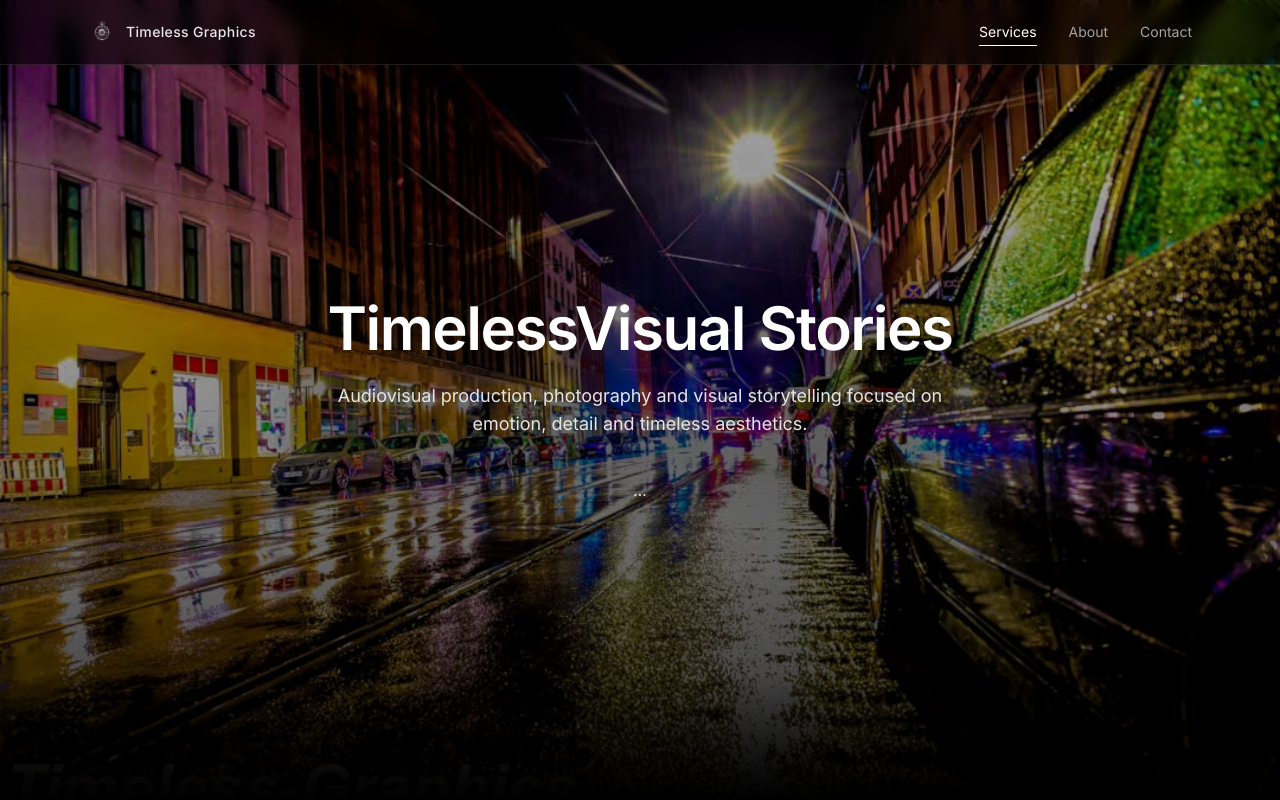
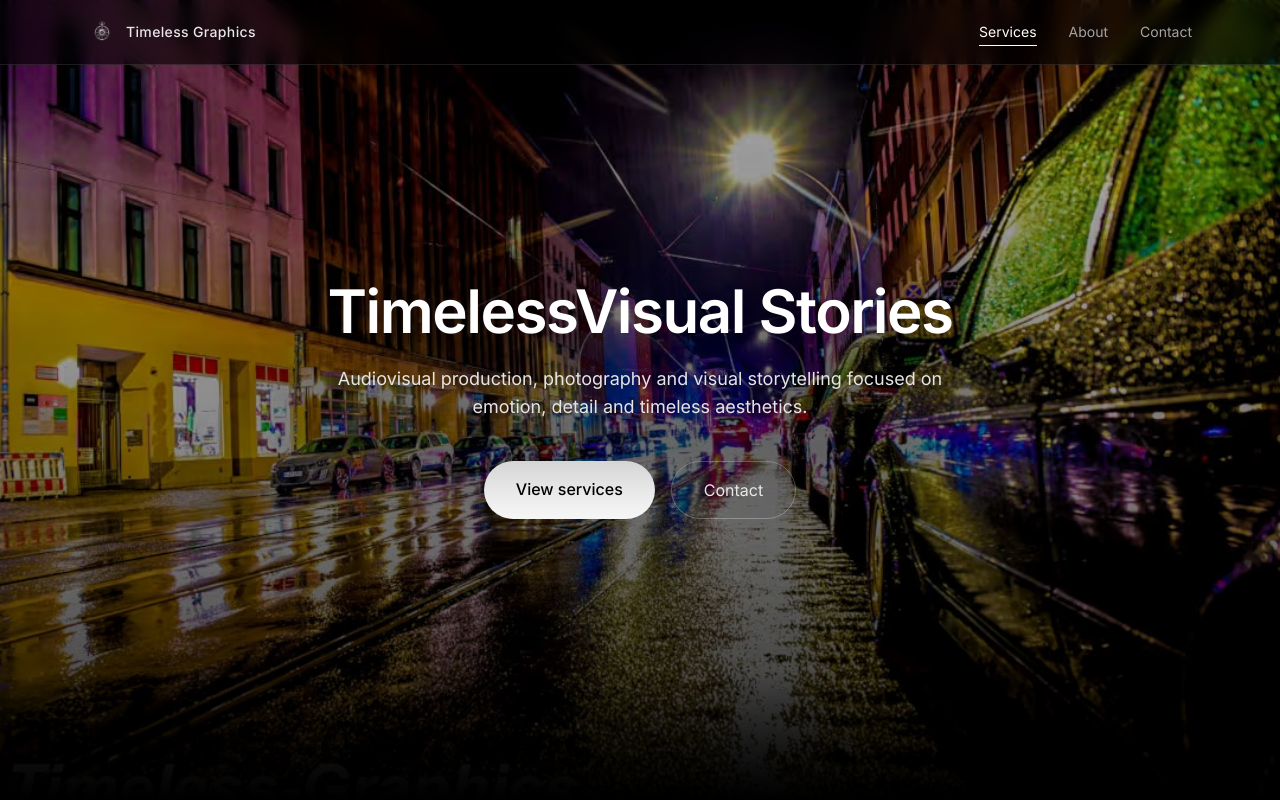
Before and after one commit to calamarico/timeless-graphics, a React (Vite) app: page / in a window 1280 px wide. Shown: the top 800 px of the page. Built offline with nearby package versions, Linux system fonts and the light colour scheme; the HTML template or start-up script is replaced by a standard one.

Commit message:
Adjust Hero text

```diff
--- a/src/components/hero/Hero.tsx
+++ b/src/components/hero/Hero.tsx
@@ -10,7 +10,7 @@ export default function Hero() {
     offset: ["start start", "end start"],
   });
 
-  // Parallax suave (ajusta -80 / 80 si quieres más o menos)
+  // Parallax vertical suave
   const y = useTransform(scrollYProgress, [0, 1], ["0%", "14%"]);
 
   return (
@@ -18,7 +18,7 @@ export default function Hero() {
       ref={ref}
       className="relative min-h-screen flex items-center justify-center text-white overflow-hidden"
     >
-      {/* Imagen de fondo con parallax */}
+      {/* Background image with parallax */}
       <motion.div
         style={{
           y,
@@ -27,12 +27,10 @@ export default function Hero() {
         className="absolute inset-0 bg-cover bg-center will-change-transform"
       />
 
-
-      {/* Overlay para contraste */}
+      {/* Global overlay for contrast */}
       <div className="absolute inset-0 bg-gradient-to-b from-black/30 via-black/40 to-black/80" />
 
-      {/* Contenido */}
-      {/* Contenido */}
+      {/* Content */}
       <div className="relative z-10 max-w-5xl px-6 text-center">
         {/* Text block with subtle contrast layer */}
         <div className="relative inline-block">
@@ -79,18 +77,52 @@ export default function Hero() {
           </motion.p>
         </div>
 
-        {/* CTAs */}
+        {/* Call to actions */}
         <motion.div
           initial={{ opacity: 0, y: 30 }}
           animate={{ opacity: 1, y: 0 }}
           transition={{ duration: 0.9, ease: "easeOut", delay: 0.4 }}
           className="flex flex-col sm:flex-row gap-4 justify-center"
         >
-          …
+          <motion.a
+            href="#services"
+            whileHover={{ y: -2 }}
+            whileTap={{ scale: 0.98 }}
+            className="
+              px-8 py-4
+              rounded-full
+              bg-white text-black
+              font-medium
+              text-base
+              hover:bg-neutral-200
+              transition
+              focus:outline-none focus:ring-2 focus:ring-white/40
+            "
+          >
+            View services
+          </motion.a>
+
+          <motion.a
+            href="#contact"
+            whileHover={{ y: -2 }}
+            whileTap={{ scale: 0.98 }}
+            className="
+              px-8 py-4
+              rounded-full
+              border border-white/30
+              text-white
+              text-base
+              hover:bg-white/10
+              transition
+              focus:outline-none focus:ring-2 focus:ring-white/40
+            "
+          >
+            Contact
+          </motion.a>
         </motion.div>
       </div>
 
-      {/* Fade out hacia la siguiente sección */}
+      {/* Fade out to next section */}
       <div className="absolute bottom-0 inset-x-0 h-32 bg-gradient-to-b from-transparent to-black pointer-events-none" />
     </section>
   );
```
